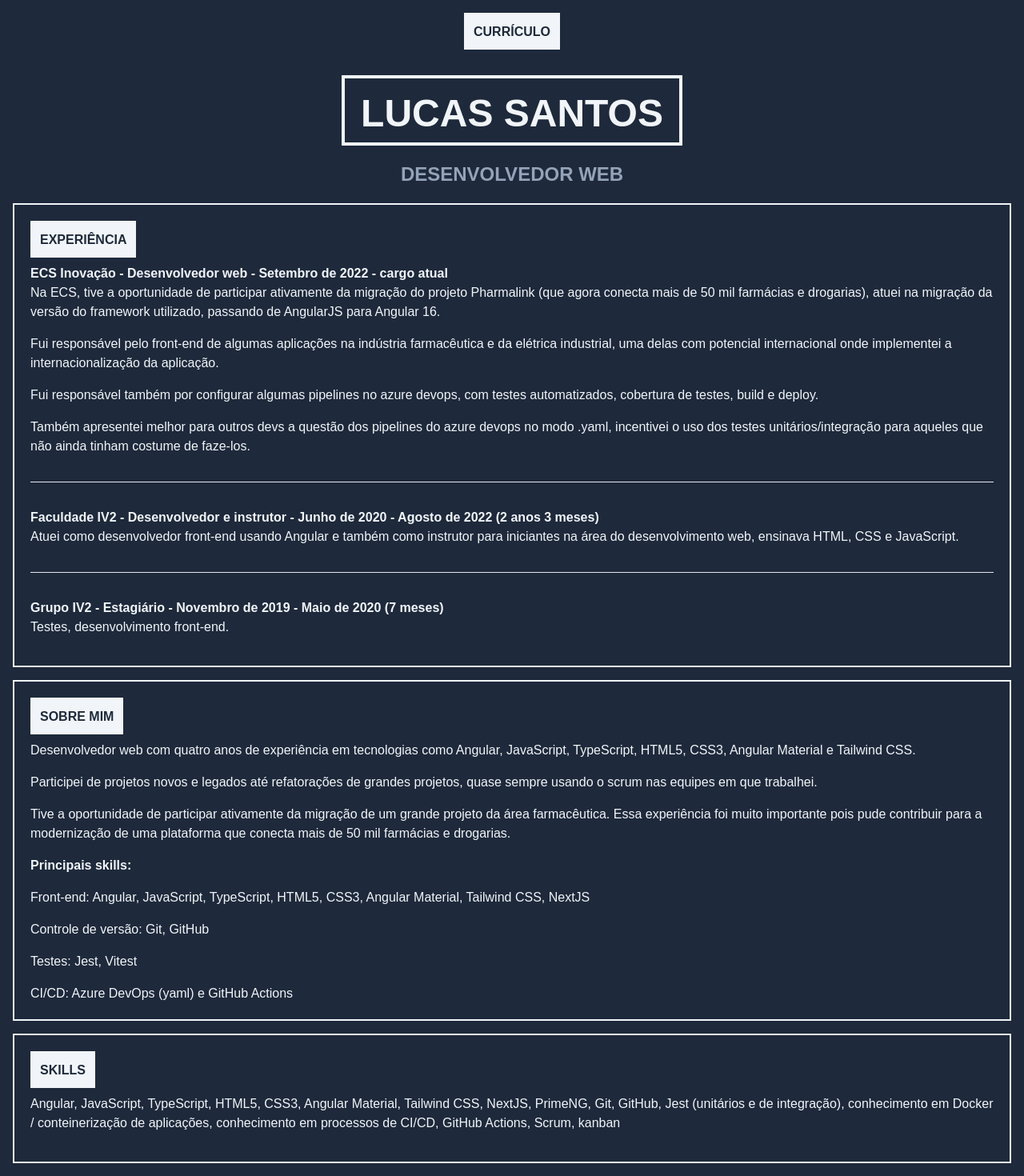
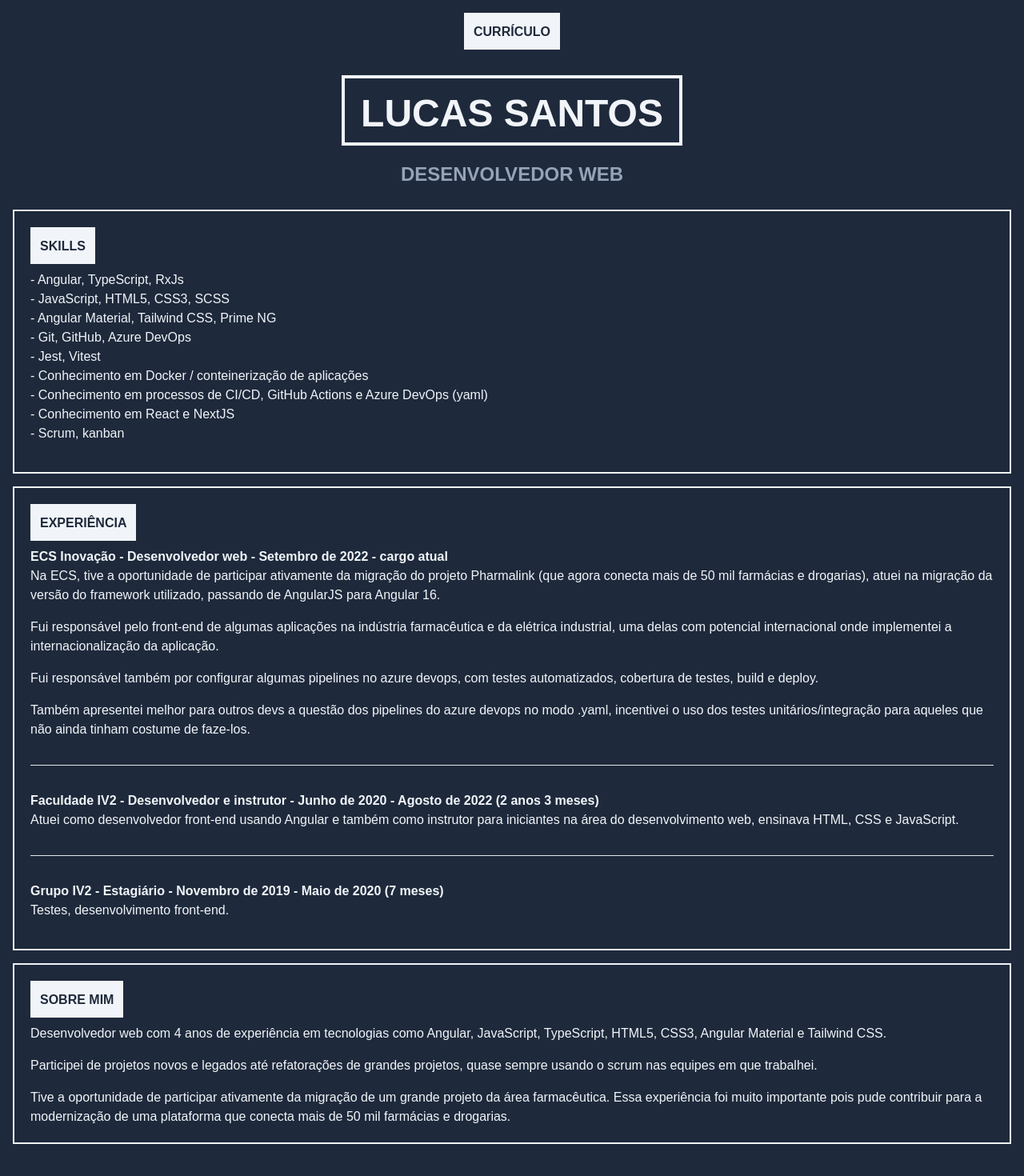
Before and after one commit to ffavareto/lucasfavareto, a Next.js app: page /curriculum in a window 1280 px wide. Shown: the part 70-1540 px from the top of the page at 80% size. After the commit the page ends 1516 px from the top, so only its background shows below. Built offline with nearby package versions, Linux system fonts and the light colour scheme.

Commit message:
refactor: atualiza currículo

```diff
--- a/src/app/certifications/page.js
+++ /dev/null
@@ -1,81 +0,0 @@
-import Title from "../components/title";
-
-export default function Certifications() {
-  const certifications = [
-    {
-      title: "Angular Developer Certified - Level 1",
-      description: "Certificado emitido pela Angular University - Google GDE",
-      url: "https://interstate21.com/certificate/?code=5D14JTX",
-    },
-    {
-      title: "Java: aplicando a Orientação a Objetos",
-      description: "Certificado emitido pela Alura",
-      url: "https://cursos.alura.com.br/user/lucas-santos-ecs-com-br/course/java-aplicando-orientacao-objetos/certificate",
-    },
-    {
-      title: "Análise e Design Web 2.0",
-      description: "Certificado emitido pela FIAP",
-      url: "https://fiapupdown.s3.amazonaws.com/DocumentosAssinados/5d3b693f-1f23-4da7-a35f-5327d4145b26.pdf?X-Amz-Content-Sha256=UNSIGNED-PAYLOAD&X-Amz-Algorithm=AWS4-HMAC-SHA256&X-Amz-Credential=AKIAJ5QBKRMKQIUZ5SEQ%2F20240415%2Fus-east-1%2Fs3%2Faws4_request&X-Amz-Date=20240415T194214Z&X-Amz-SignedHeaders=host&X-Amz-Expires=24000&X-Amz-Signature=577ef1de6d21ec0cb2082b4f2e8ea9277f7bba457fb7d18bd955317e77257451",
-    },
-    {
-      title: "Análise de Sistemas e Prototipagem Web",
-      description: "Certificado emitido pela FIAP",
-      url: "https://fiapupdown.s3.amazonaws.com/DocumentosAssinados/c6d060cb-be00-4fc7-9e9f-47a7c592178c.pdf?X-Amz-Content-Sha256=UNSIGNED-PAYLOAD&X-Amz-Algorithm=AWS4-HMAC-SHA256&X-Amz-Credential=AKIAJ5QBKRMKQIUZ5SEQ%2F20240415%2Fus-east-1%2Fs3%2Faws4_request&X-Amz-Date=20240415T194207Z&X-Amz-SignedHeaders=host&X-Amz-Expires=24000&X-Amz-Signature=7edce3c2cfc75024597a9c8fa28cf0a7ae164f7155f47c2e8745afdb8a54a7b2",
-    },
-    {
-      title: "ANGULAR: TESTES DE UNIDADE E INTEGRAÇÃO",
-      description: "Certificado emitido pela Alura",
-      url: "https://cursos.alura.com.br/certificate/d7d781b0-a694-49e8-9214-d4ddc046c51b?lang",
-    },
-    {
-      title: "RXJS E ANGULAR: PROGRAMANDO DE FORMA REATIVA",
-      description: "Certificado emitido pela Alura",
-      url: "https://cursos.alura.com.br/certificate/18053af4-c586-44d9-b69b-63fc2763eb16",
-    },
-    {
-      title: "ANGULAR E RXJS: PROGRAMAÇÃO REATIVA",
-      description: "Certificado emitido pela Alura",
-      url: "https://cursos.alura.com.br/certificate/db106a7c-d327-44f5-8a48-322f61955a2a",
-    },
-    {
-      title: "ANGULAR: BOAS PRÁTICAS EM FORMULÁRIOS",
-      description: "Certificado emitido pela Alura",
-      url: "https://cursos.alura.com.br/certificate/8099bd39-188a-453b-ba5c-5b5cf431c5b6",
-    },
-    {
-      title: "HTTP: ENTENDENDO A WEB POR BAIXO DOS PANOS",
-      description: "Certificado emitido pela Alura",
-      url: "https://cursos.alura.com.br/certificate/41fbf34e-d8f5-4d68-89eb-60537e6c82e4",
-    },
-  ];
-
-  return (
-    <div className="p-4">
-      <div className="text-slate-100">
-        <div className="m-8 flex justify-center">
-          <Title>Principais Certificados</Title>
-        </div>
-      </div>
-
-      <div className="flex flex-col gap-4 items-center">
-        {certifications.map((certification) => (
-          <div className="border-2 border-slate-100 p-1 md:p-5 flex flex-col gap-2 text-slate-100 w-full md:w-2/3 ">
-            <Title>{certification.title}</Title>
-            <div className="flex flex-col gap-4 text-xs md:text-base">
-              <p>{certification.description}</p>
-              <p>
-                <a
-                  href={certification.url}
-                  target="_blank"
-                  className="text-red-500 font-bold"
-                >
-                  Link para o certificado
-                </a>
-              </p>
-            </div>
-          </div>
-        ))}
-      </div>
-    </div>
-  );
-}
--- a/src/app/components/nav.js
+++ b/src/app/components/nav.js
@@ -4,7 +4,6 @@ export default function Nav() {
   const routes = [
     { pathname: "/", title: "início" },
     { pathname: "/curriculum", title: "currículo" },
-    // { pathname: "/certifications", title: "certificados" },
   ];
 
   return (
--- a/src/app/curriculum/page.js
+++ b/src/app/curriculum/page.js
@@ -3,6 +3,17 @@ import Title from "../components/title";
 export default function Curriculum() {
   const date = new Date();
   const experienceYears = date.getFullYear() - 2020;
+  const skills = [
+    'Angular, TypeScript, RxJs',
+    'JavaScript, HTML5, CSS3, SCSS',
+    'Angular Material, Tailwind CSS, Prime NG',
+    'Git, GitHub, Azure DevOps',
+    'Jest, Vitest',
+    'Conhecimento em Docker / conteinerização de aplicações',
+    'Conhecimento em processos de CI/CD, GitHub Actions e Azure DevOps (yaml)',
+    'Conhecimento em React e NextJS',
+    'Scrum, kanban'
+  ];
 
   return (
     <>
@@ -26,6 +37,23 @@ export default function Curriculum() {
         </div>
 
         <div>
+          <div className="border-2 border-slate-100 p-5 flex flex-col gap-2 mt-4 text-slate-100 mb-4">
+            <Title>Skills</Title>
+            <div className="flex flex-col gap-4 text-xs md:text-base">
+              <div className="mb-4">
+                <ul>
+                  {
+                    skills.map(skill => {
+                      return (
+                        <li>- {skill}</li>
+                      )
+                    })
+                  }
+                </ul>
+              </div>
+            </div>
+          </div>
+
           <div className="border-2 border-slate-100 p-5 flex flex-col gap-2 mb-4 text-slate-100">
             <Title>Experiência</Title>
             <div className="flex flex-col gap-4 text-xs md:text-base">
@@ -70,7 +98,7 @@ export default function Curriculum() {
             <Title>Sobre mim</Title>
             <div className="flex flex-col gap-4 text-xs md:text-base">
               <p>
-              Desenvolvedor web com quatro anos de experiência em tecnologias como Angular, JavaScript, TypeScript, HTML5, CSS3, Angular Material e Tailwind CSS.
+                Desenvolvedor web com {experienceYears} anos de experiência em tecnologias como Angular, JavaScript, TypeScript, HTML5, CSS3, Angular Material e Tailwind CSS.
               </p>
 
               <p>
@@ -80,43 +108,10 @@ export default function Curriculum() {
               <p>
               Tive a oportunidade de participar ativamente da migração de um grande projeto da área farmacêutica. Essa experiência foi muito importante pois pude contribuir para a modernização de uma plataforma que conecta mais de 50 mil farmácias e drogarias.
               </p>
-
-            <b>
-              Principais skills:
-            </b>
-
-            <p>
-              Front-end: Angular, JavaScript, TypeScript, HTML5, CSS3, Angular Material, Tailwind CSS, NextJS
-            </p>
-
-            <p>
-              Controle de versão: Git, GitHub
-            </p>
-
-            <p>
-              Testes: Jest, Vitest
-            </p>
-
-            <p>
-              CI/CD: Azure DevOps (yaml) e GitHub Actions
-            </p>
             </div>
           </div>
 
-          <div className="border-2 border-slate-100 p-5 flex flex-col gap-2 mt-4 text-slate-100">
-            <Title>Skills</Title>
-            <div className="flex flex-col gap-4 text-xs md:text-base">
-              <div className="mb-4">
-                <p>
-                  Angular, JavaScript, TypeScript, HTML5, CSS3,
-                  Angular Material, Tailwind CSS, NextJS, PrimeNG, Git, GitHub,
-                  Jest (unitários e de integração), conhecimento em Docker /
-                  conteinerização de aplicações, conhecimento em processos de
-                  CI/CD, GitHub Actions, Scrum, kanban
-                </p>
-              </div>
-            </div>
-          </div>
+
         </div>
       </div>
     </>
```
Lines whose indentation alone changed are shown as unchanged.
